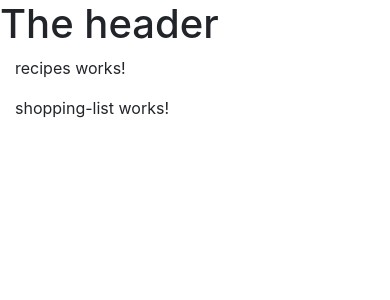
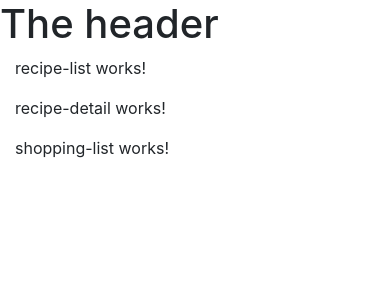
Before and after one commit to JuniorTlitz/FirstAngularProject, an Angular app: page / in a window 390 px wide. Shown: the top 300 px of the page. Built offline with nearby package versions, Linux system fonts and the light colour scheme.

Commit message:
chamando app-recipe-list e app-recipe-detail

```diff
--- a/src/app/recipes/recipes.component.html
+++ b/src/app/recipes/recipes.component.html
@@ -1 +1,8 @@
-<p>recipes works!</p>
+<div class="row">
+    <div class="col-md-5">
+        <app-recipe-list></app-recipe-list>
+    </div>
+    <div class="col-md-7">
+        <app-recipe-detail></app-recipe-detail>
+    </div>
+</div>
```
